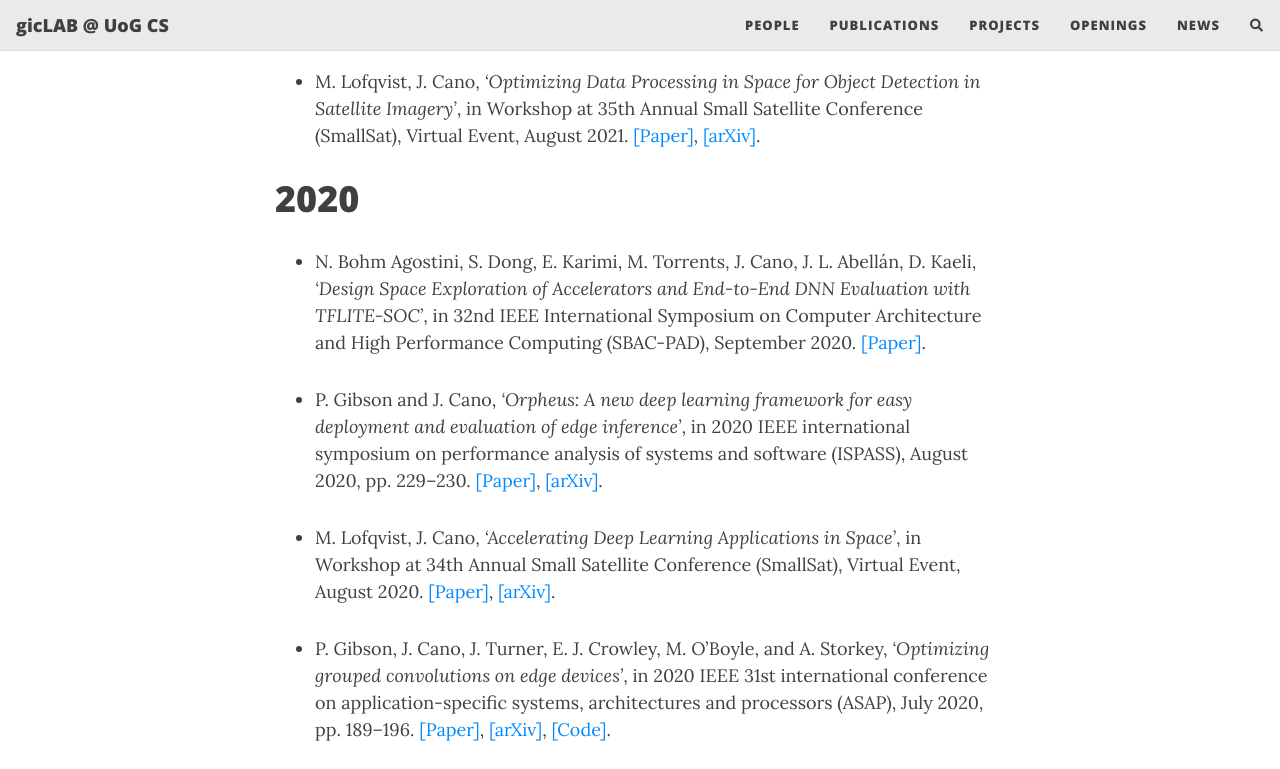
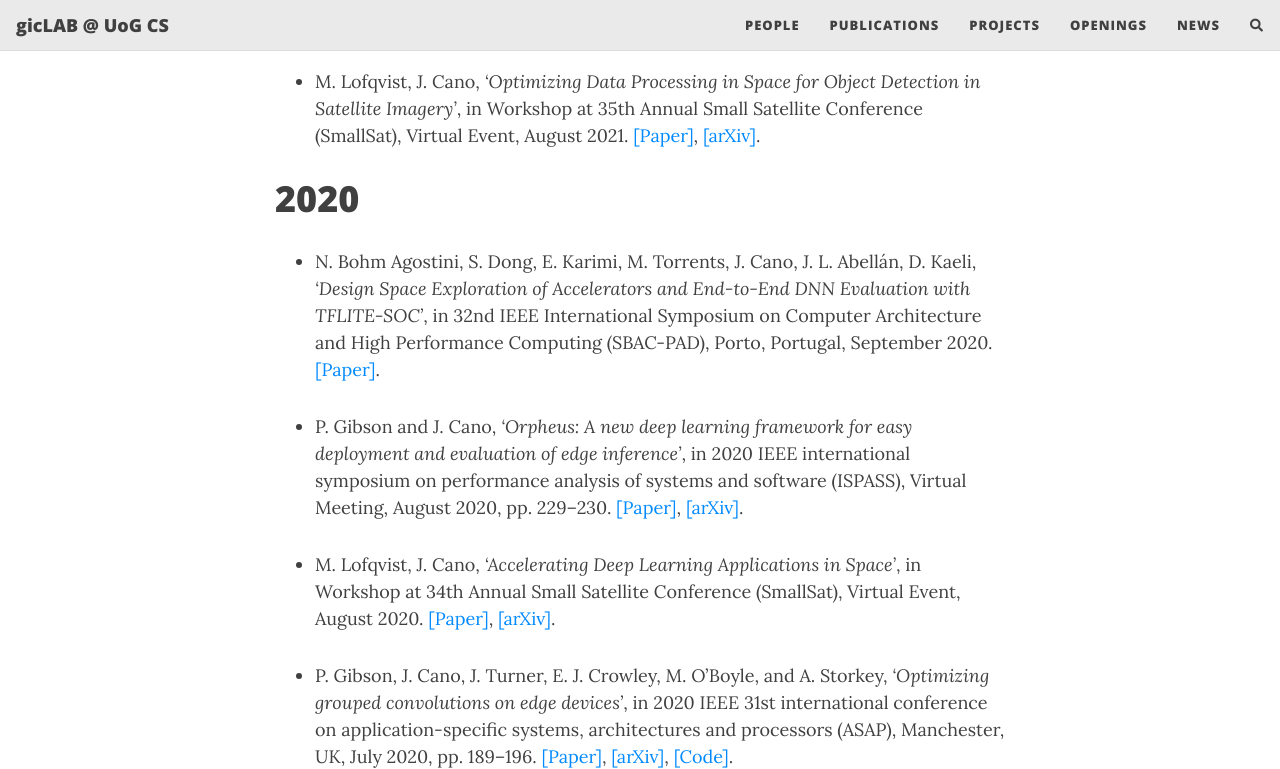
Before and after one commit to gicLAB/gicLAB.github.io, a Jekyll site: the page built from publications.md, in a window 1280 px wide and 900 px high, scrolled down 1341 px, cut to the strip 0-769 px from the top of the window. Built offline with Jekyll 4.4.1, drawn with Linux system fonts in a browser that asks for light colours; nearby versions of some CDN libraries; comment, search, counter and statistics services are not loaded.

Commit message:
Update publications.md

```diff
--- a/publications.md
+++ b/publications.md
@@ -30,10 +30,10 @@ subtitle:
 
 # 2020
 
-- N. Bohm Agostini, S. Dong, E. Karimi, M. Torrents, J. Cano, J. L. Abellán, D. Kaeli, *‘Design Space Exploration of Accelerators and End-to-End DNN Evaluation with TFLITE-SOC’*, in 32nd IEEE International Symposium on Computer Architecture and High Performance Computing (SBAC-PAD), September 2020. [[Paper]](https://ieeexplore.ieee.org/document/9235056).
+- N. Bohm Agostini, S. Dong, E. Karimi, M. Torrents, J. Cano, J. L. Abellán, D. Kaeli, *‘Design Space Exploration of Accelerators and End-to-End DNN Evaluation with TFLITE-SOC’*, in 32nd IEEE International Symposium on Computer Architecture and High Performance Computing (SBAC-PAD), Porto, Portugal, September 2020. [[Paper]](https://ieeexplore.ieee.org/document/9235056).
 
-- P. Gibson and J. Cano, *‘Orpheus: A new deep learning framework for easy deployment and evaluation of edge inference’*, in 2020 IEEE international symposium on performance analysis of systems and software (ISPASS), August 2020, pp. 229–230. [[Paper]](https://ieeexplore.ieee.org/document/9238597), [[arXiv]](https://arxiv.org/abs/2107.03774).
+- P. Gibson and J. Cano, *‘Orpheus: A new deep learning framework for easy deployment and evaluation of edge inference’*, in 2020 IEEE international symposium on performance analysis of systems and software (ISPASS), Virtual Meeting, August 2020, pp. 229–230. [[Paper]](https://ieeexplore.ieee.org/document/9238597), [[arXiv]](https://arxiv.org/abs/2107.03774).
 
 - M. Lofqvist, J. Cano, *‘Accelerating Deep Learning Applications in Space’*, in Workshop at 34th Annual Small Satellite Conference (SmallSat), Virtual Event, August 2020. [[Paper]](https://digitalcommons.usu.edu/smallsat/2020/all2020/21/), [[arXiv]](https://arxiv.org/abs/2007.11089).
 
-- P. Gibson, J. Cano, J. Turner, E. J. Crowley, M. O’Boyle, and A. Storkey, *‘Optimizing grouped convolutions on edge devices’*, in 2020 IEEE 31st international conference on application-specific systems, architectures and processors (ASAP), July 2020, pp. 189–196. [[Paper]](https://ieeexplore.ieee.org/document/9153227/), [[arXiv]](https://arxiv.org/abs/2006.09791), [[Code]](https://github.com/apache/tvm/blob/main/python/tvm/topi/x86/group_conv2d.py#L109).
+- P. Gibson, J. Cano, J. Turner, E. J. Crowley, M. O’Boyle, and A. Storkey, *‘Optimizing grouped convolutions on edge devices’*, in 2020 IEEE 31st international conference on application-specific systems, architectures and processors (ASAP), Manchester, UK, July 2020, pp. 189–196. [[Paper]](https://ieeexplore.ieee.org/document/9153227/), [[arXiv]](https://arxiv.org/abs/2006.09791), [[Code]](https://github.com/apache/tvm/blob/main/python/tvm/topi/x86/group_conv2d.py#L109).
```
